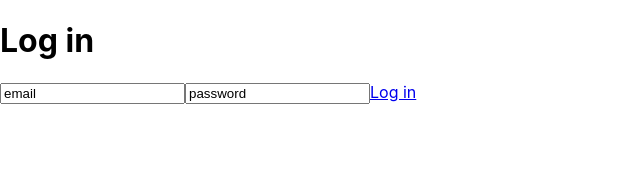
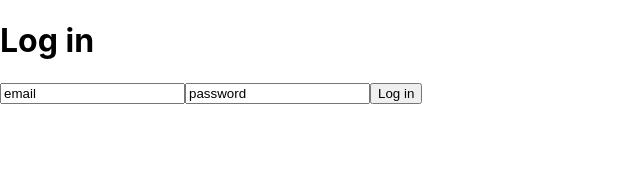
Before and after one commit to asiaellis5/pern-twitter, a React (Create React App) app in the folder client/: page / in a window 1280 px wide. Shown: the top 172 px of the page, without its empty margins (0-640 px from the left). Built offline with nearby package versions, Linux system fonts and the light colour scheme; the HTML template or start-up script is replaced by a standard one.

Commit message:
added log in button back in

```diff
--- a/client/src/components/LogInPage/loginPage.js
+++ b/client/src/components/LogInPage/loginPage.js
@@ -1,24 +1,15 @@
 import React from "react";
-import { BrowserRouter as Router, Switch, Route, Link } from "react-router-dom";
-import HomePage from "./../HomePage/homePage";
 
 const LogInPage = () => {
   return (
-    <Router>
     <div className="login-container">
       <h1 className="text-center mt-5">Log in</h1>
       <form className="d-flex mt-5">
         <input type="text" className="form-control" value={"email"} />
         <input type="text" className="form-control" value={"password"} />
-          <Link to={"/tweets"} className="nav-link btn btn-success">
-            Log in
-          </Link>
+        <button className="btn btn-success">Log in</button>
       </form>
-        <Switch>
-          <Route path="/tweets" component={HomePage} />
-        </Switch>
     </div>
-    </Router>
   );
 };
 
```
Also changed, not shown: 1 other file (tests, documents, lock files or other folders). Lines whose indentation alone changed are shown as unchanged.
